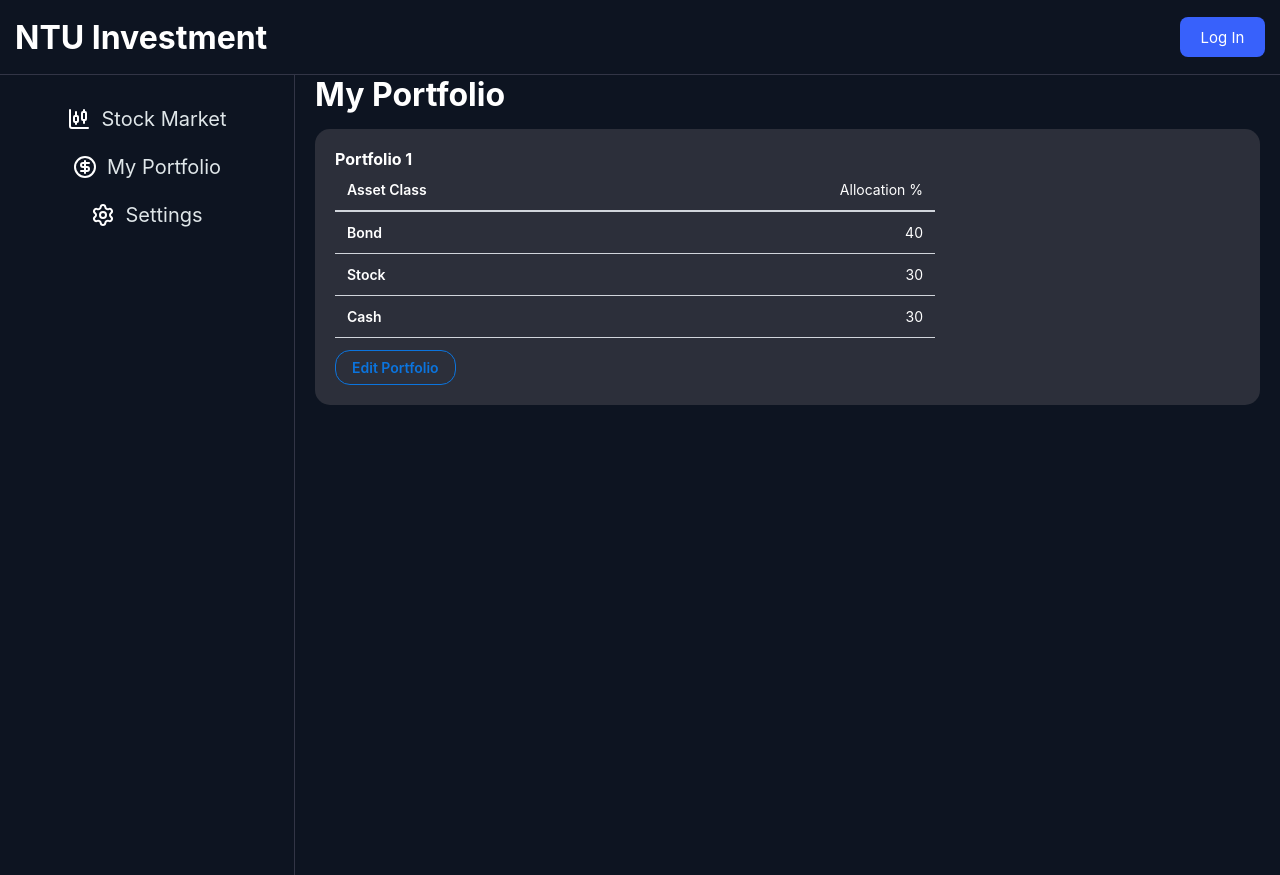
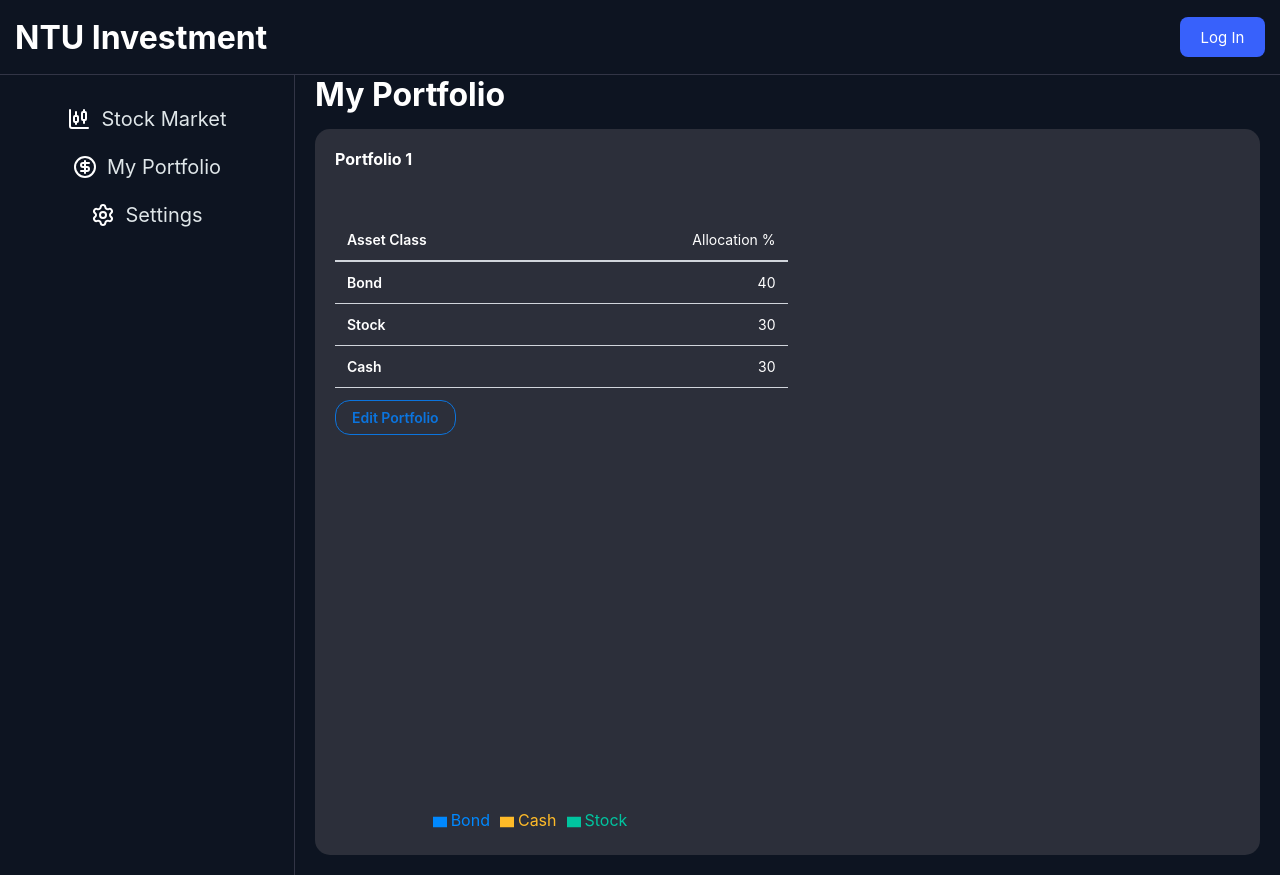
Before and after one commit to bryan900926/webapp-group16-front, a React (Vite) app: page /home/portfolio in a window 1280 px wide. Built offline with nearby package versions, Linux system fonts and the light colour scheme.

Commit message:
portfolio allocation pie chart

```diff
--- a/src/components/MyPortfolios/PorfolioBar/index.jsx
+++ b/src/components/MyPortfolios/PorfolioBar/index.jsx
@@ -1,6 +1,7 @@
 import "./index.css";
 import { useState } from "react";
 import PortfolioEdit from "../PortfolioEdit";
+import PortfolioAllocationPieChart from "../PortfolioAllocationPieChart";
 import Modal from "../../Modal";
 
 export default function PortfolioBar({ portfolioData }) {
@@ -8,8 +9,8 @@ export default function PortfolioBar({ portfolioData }) {
   const portfolioName = portfolioData.name;
   return (
     <div className="portfolio-bar">
-      <h4>{portfolioName}</h4>
       <PortfolioTable portfolioData={portfolioData} />
+      <PortfolioAllocationPieChart data={portfolioData.assets} />
     </div>
   );
 }
@@ -20,7 +21,8 @@ function PortfolioTable({ portfolioData }) {
   const openEditModal = () => setShowEditModal(true);
   const closeEditModal = () => setShowEditModal(false);
   return (
-    <div>
+    <div style={{width:"50%"}}>
+      <h4 style={{marginBottom: "50px"}}>{portfolioData.name}</h4>
       <table className="portfolio-table">
         <tbody>
           <tr>
@@ -35,7 +37,9 @@ function PortfolioTable({ portfolioData }) {
           ))}
         </tbody>
       </table>
-      <button className="edit-portfolio-btn" onClick={openEditModal}>Edit Portfolio</button>
+      <button className="edit-portfolio-btn" onClick={openEditModal}>
+        Edit Portfolio
+      </button>
       {showEditModal && (
         <Modal onClose={closeEditModal}>
           <PortfolioEdit portfolioData={portfolioData} />
--- /dev/null
+++ b/src/components/MyPortfolios/PortfolioAllocationPieChart/index.jsx
@@ -0,0 +1,26 @@
+import { PieChart, Pie, Cell, Legend } from "recharts";
+
+export default function PortfolioAllocationPieChart({ data }) {
+  const COLORS = ["#0088FE", "#00C49F", "#FFBB28", "#FF8042", "#AF19FF"];
+  console.log(data);
+  return (
+    <PieChart width={400} height={400}>
+      <Pie
+        data={data}
+        cx="50%"
+        cy="50%"
+        outerRadius="50%"
+        fill="#8884d8"
+        paddingAngle={5}
+        nameKey="assetName"
+        dataKey="allocation"
+        label={({ name, percent }) => `${name}: ${(percent * 100).toFixed(0)}%`}
+      >
+        {data.map((entry, index) => (
+          <Cell key={`cell-${index}`} fill={COLORS[index % COLORS.length]} />
+        ))}
+      </Pie>
+      <Legend />
+    </PieChart>
+  );
+}
```
